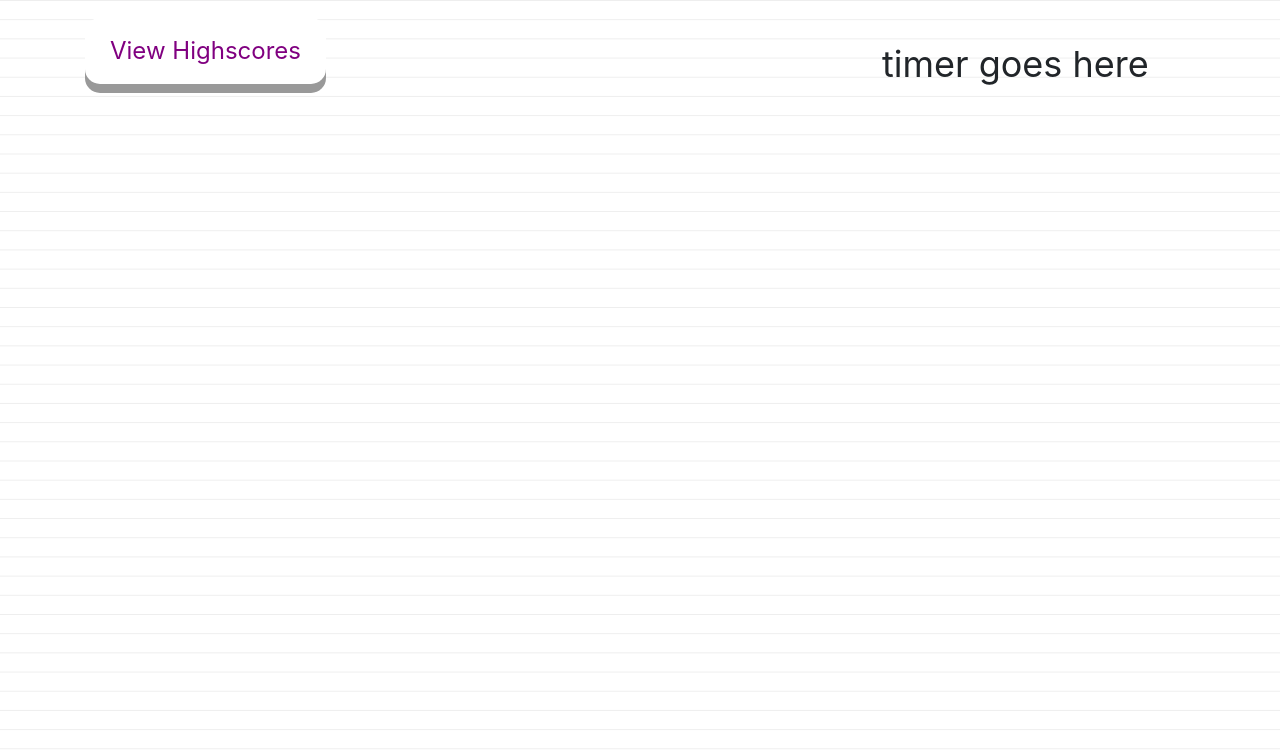
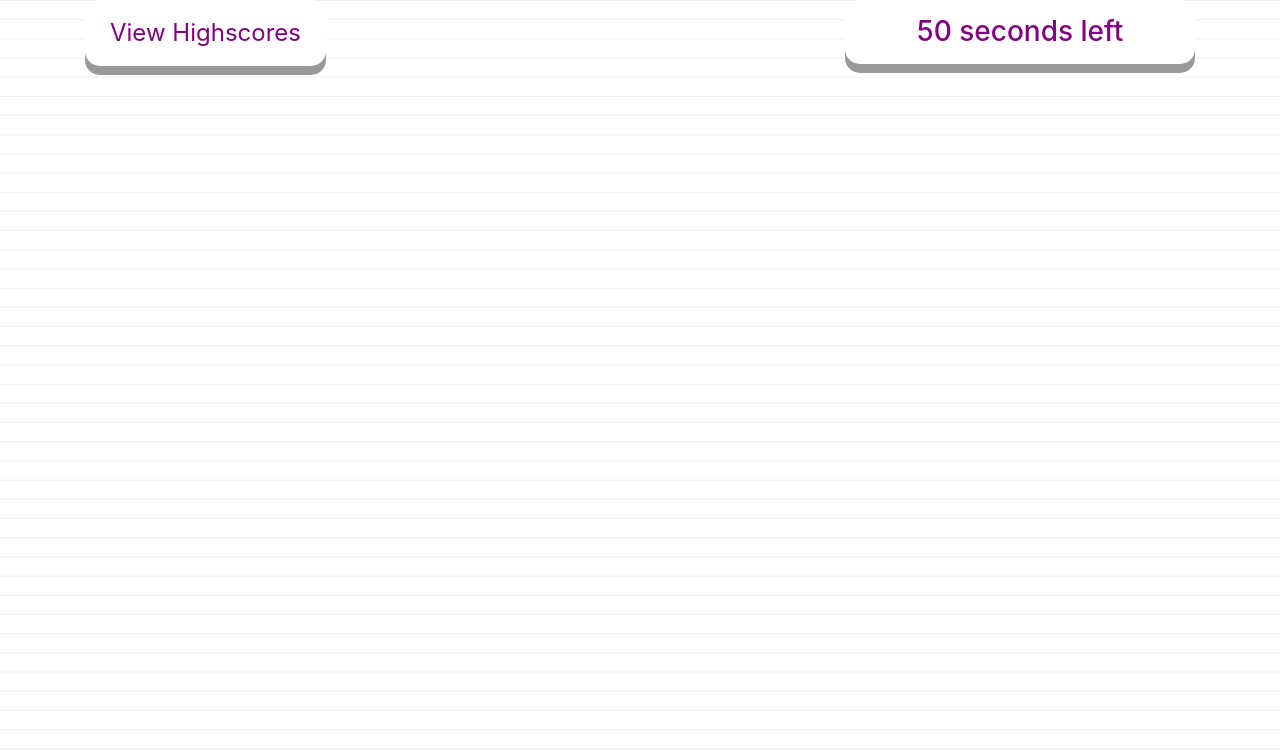
Before and after one commit to joshherrera09/code-quiz, a plain HTML site: page index.html in a window 1280 px wide. Drawn offline with nearby package versions, Linux system fonts and the light colour scheme.

Commit message:
working on timer function

```diff
--- a/index.html
+++ b/index.html
@@ -11,39 +11,26 @@
   </head>
   <body>
 
-    <main>
+        <div class="container">
 
-        <div class="container">
             <div class="row">
               <div class="col-sm">
                 <button type='button' id='high-scores'>View Highscores</button>
               </div>
+
+              <div class="col-sm"></div>
+
               <div class="col-sm">
+                <h3 id='timer'></h3>
+                <div id="main"></div>
 
-              </div>
-              <div class="col-sm">
-                <div id='timer'></div>
-                    <p>timer goes here</p>
-              </div>
-            </div>
-          </div>
-
-          <div class="row">
-            <div class="col-sm">
 
             </div>
-            <div class="col-sm">
+        </div>
 
-            </div>
-            <div class="col-sm">
+        <div id='quiz'></div>
 
-            </div>
-          </div>
+      <script src="./script.js"></script>
 
 
-
-        </div>
-
-    </main>
-
   </body>
--- a/script.js
+++ b/script.js
@@ -0,0 +1,45 @@
+var timeEl = document.getElementById("timer");
+var mainEl = document.getElementById("main");
+
+var secondsLeft = 60;
+
+function setTime() {
+  var timerInterval = setInterval(function() {
+
+    secondsLeft--;
+    timeEl.textContent = secondsLeft + " seconds left";
+
+    if(secondsLeft <= 0) {
+      clearInterval(timerInterval);
+      sendMessage();
+    }
+
+  }, 1000);
+}
+
+function sendMessage() {
+    timeEl.textContent = " ";
+
+    var timesUpEl = document.createElement("h3");
+
+    timesUpEl.textContent("Time is up!");
+    mainEl.appendChild(imgEl);
+
+  }
+
+setTime();
+
+
+// let quizContainer = document.getElementById('quiz');
+// let highScoreButton = document.getElementById('high-scores');
+
+// // funciton for quiz element
+// function buildQuiz() {};
+
+// // function to store and produce high scores
+// function getHighScores() {};
+
+// // Function to send a mesage that time is up, display highscore
+// function sendMessage()
+
+// buildQuiz();
--- a/style.css
+++ b/style.css
@@ -12,13 +12,10 @@ body{
 
 
 #high-scores {
-    margin-top: 18px;
+
     background-color: white;
     color: purple;
     border: none;
-}
-
-#high-scores {
     padding: 15px 25px;
     font-size: 24px;
     text-align: center;
@@ -29,7 +26,9 @@ body{
     border: none;
     border-radius: 15px;
     box-shadow: 0 9px #999;
-  }
+}
+
+
 
   #high-scores:hover {background-color: black}
 
@@ -39,8 +38,17 @@ body{
     transform: translateY(4px);
   }
 
-  /* this will be #timer once it is set up*/
-  p {
-      padding: 37px;
-      font-size: 36px;
+  h3{
+    margin-top: 40px;
+    padding: 15px 25px;
+    font-size: 16px;
+    text-align: center;
+    cursor: pointer;
+    outline: none;
+    color: purple;
+    background-color: white;
+    border: none;
+    border-radius: 15px;
+    box-shadow: 0 9px #999;
+
   }
```
Also changed, not shown: times_up.png (added).
